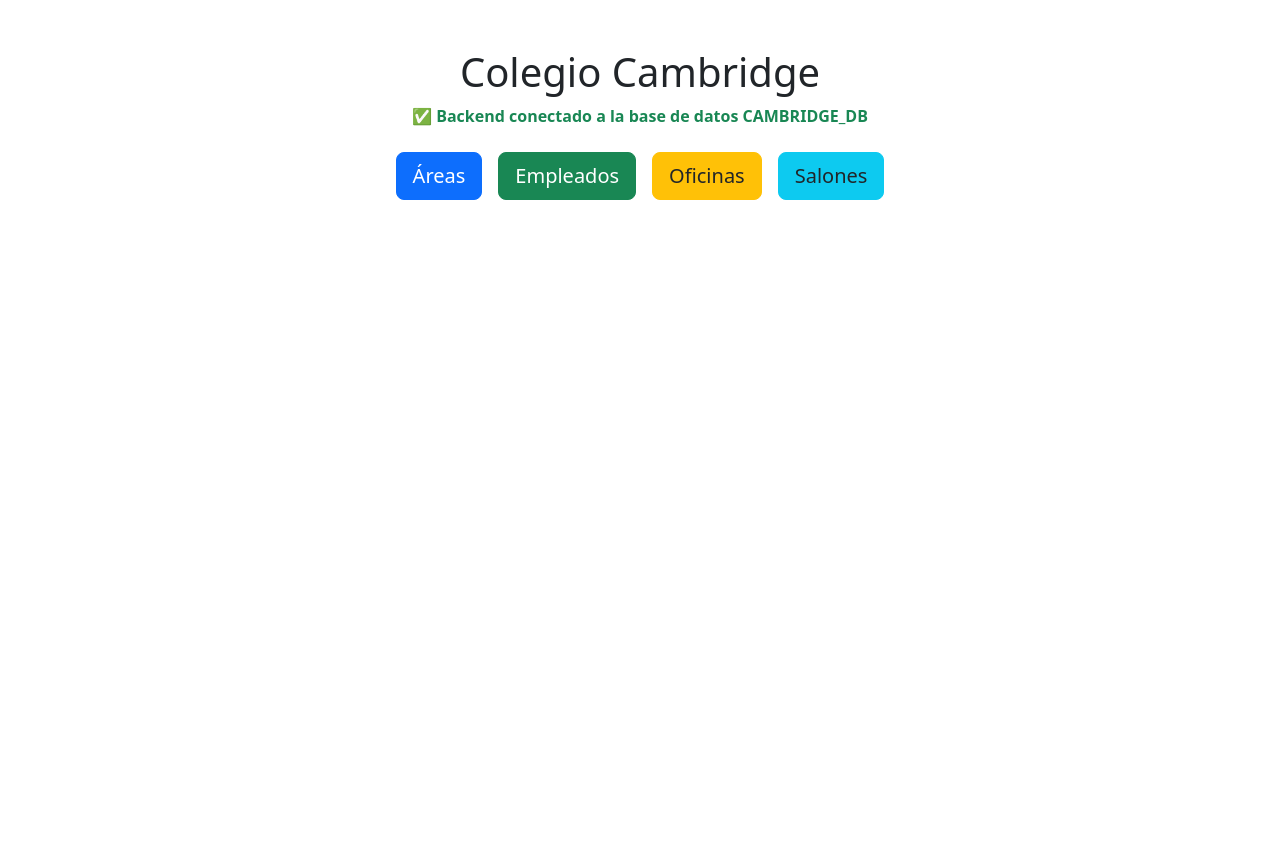
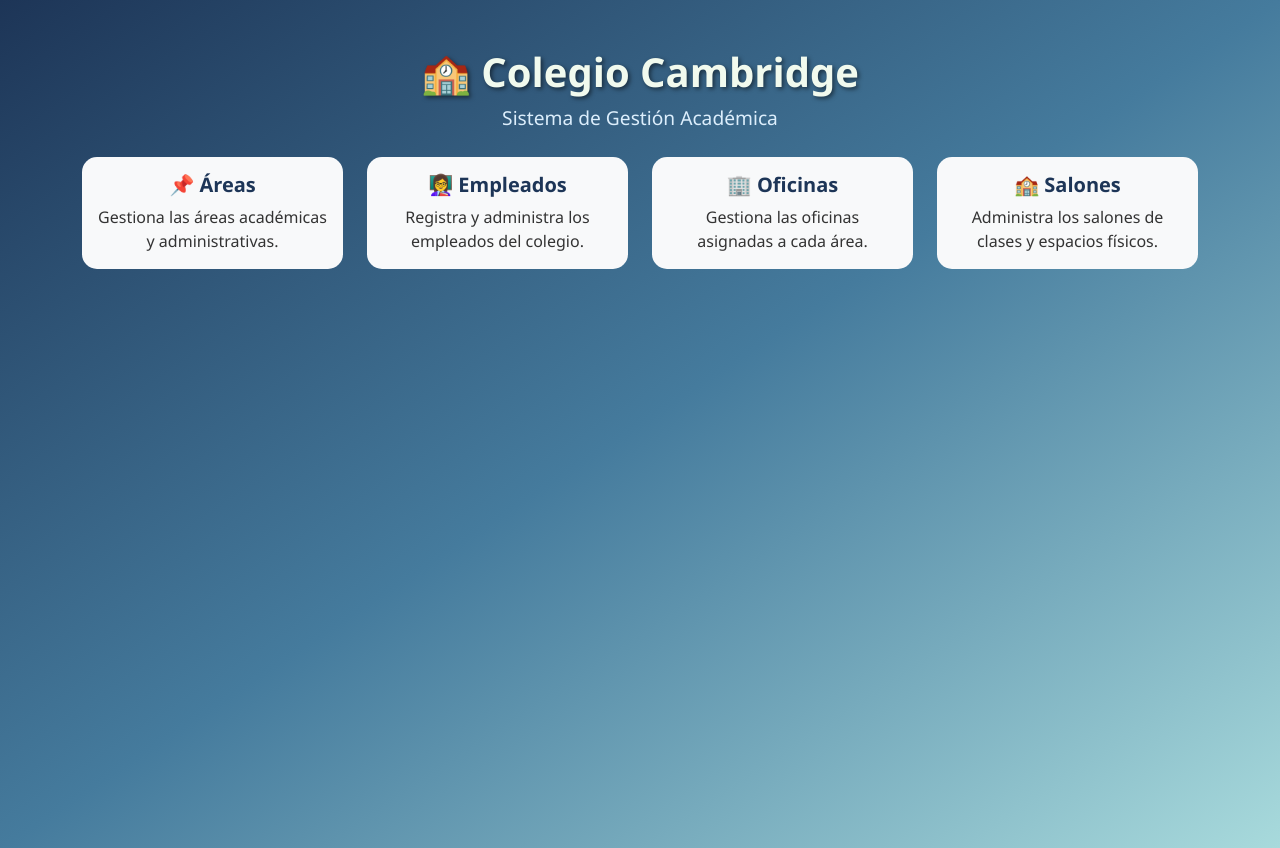
Before and after one commit to Drownfe/CRUD-CAMBRIDGE, a Flask app: page / in a window 1280 px wide. Before the commit the page ends 200 px from the top, so only its background shows below. Run offline with Flask 3, Linux system fonts and the light colour scheme.

Commit message:
Mejora de INDEX

```diff
--- /dev/null
+++ b/static/css/index.css
@@ -0,0 +1,39 @@
+body {
+  background: linear-gradient(to bottom right, #1d3557, #457b9d, #a8dadc);
+  font-family: 'Segoe UI', Tahoma, Geneva, Verdana, sans-serif;
+  color: #f1faee;
+  min-height: 100vh;
+}
+
+.titulo {
+  font-weight: bold;
+  color: #f1faee;
+  text-shadow: 2px 2px 4px rgba(0,0,0,0.5);
+}
+
+.subtitulo {
+  font-size: 1.2rem;
+  color: #dceefc;
+}
+
+.card-menu {
+  cursor: pointer;
+  transition: transform 0.2s, box-shadow 0.2s;
+  border: none;
+  border-radius: 15px;
+  background: #f8f9fa;
+}
+
+.card-menu:hover {
+  transform: translateY(-5px);
+  box-shadow: 0 8px 16px rgba(0,0,0,0.2);
+}
+
+.card-title {
+  font-weight: bold;
+  color: #1d3557;
+}
+
+.card-text {
+  color: #333;
+}
--- /dev/null
+++ b/static/js/index.js
@@ -0,0 +1,3 @@
+function irA(ruta) {
+  window.location.href = ruta;
+}
--- a/templates/index.html
+++ b/templates/index.html
@@ -2,40 +2,51 @@
 <html lang="es">
 <head>
   <meta charset="UTF-8">
-  <title>Colegio Cambridge</title>
-  <!-- Bootstrap -->
+  <title>Colegio Cambridge - Inicio</title>
   <link href="https://cdn.jsdelivr.net/npm/bootstrap@5.3.2/dist/css/bootstrap.min.css" rel="stylesheet">
-  <!-- Estilos personalizados -->
-  <link href="{{ url_for('static', filename='css/styles.css') }}" rel="stylesheet">
+  <link rel="stylesheet" href="{{ url_for('static', filename='css/index.css') }}">
 </head>
 <body>
-    <div class="container text-center mt-5">
-        <!-- Título -->
-        <h1 class="title-page">
-            <i class="fas fa-school"></i> Colegio Cambridge
-        </h1>
-        <p class="text-success fw-bold">
-            ✅ Backend conectado a la base de datos <strong>CAMBRIDGE_DB</strong>
-        </p>
+  <div class="container text-center mt-5">
+    <h1 class="titulo">🏫 Colegio Cambridge</h1>
+    <p class="subtitulo">Sistema de Gestión Académica</p>
 
-        <!-- Botones principales -->
-        <div class="d-flex justify-content-center flex-wrap gap-3 mt-4">
-            <a href="/areas" class="btn btn-primary btn-lg menu-btn">
-                <i class="fas fa-landmark"></i> Áreas
-            </a>
-            <a href="/empleados" class="btn btn-success btn-lg menu-btn">
-                <i class="fas fa-user-tie"></i> Empleados
-            </a>
-            <a href="/oficinas" class="btn btn-warning btn-lg menu-btn text-dark">
-                <i class="fas fa-building"></i> Oficinas
-            </a>
-            <a href="/salones" class="btn btn-info btn-lg menu-btn text-dark">
-                <i class="fas fa-chalkboard"></i> Salones
-            </a>
+    <div class="row mt-4">
+      <div class="col-md-3">
+        <div class="card card-menu" onclick="irA('/areas')">
+          <div class="card-body">
+            <h5 class="card-title">📌 Áreas</h5>
+            <p class="card-text">Gestiona las áreas académicas y administrativas.</p>
+          </div>
         </div>
+      </div>
+      <div class="col-md-3">
+        <div class="card card-menu" onclick="irA('/empleados')">
+          <div class="card-body">
+            <h5 class="card-title">👩‍🏫 Empleados</h5>
+            <p class="card-text">Registra y administra los empleados del colegio.</p>
+          </div>
+        </div>
+      </div>
+      <div class="col-md-3">
+        <div class="card card-menu" onclick="irA('/oficinas')">
+          <div class="card-body">
+            <h5 class="card-title">🏢 Oficinas</h5>
+            <p class="card-text">Gestiona las oficinas asignadas a cada área.</p>
+          </div>
+        </div>
+      </div>
+      <div class="col-md-3">
+        <div class="card card-menu" onclick="irA('/salones')">
+          <div class="card-body">
+            <h5 class="card-title">🏫 Salones</h5>
+            <p class="card-text">Administra los salones de clases y espacios físicos.</p>
+          </div>
+        </div>
+      </div>
     </div>
+  </div>
 
-    <!-- Bootstrap JS -->
-    <script src="https://cdn.jsdelivr.net/npm/bootstrap@5.3.2/dist/js/bootstrap.bundle.min.js"></script>
+  <script src="{{ url_for('static', filename='js/index.js') }}"></script>
 </body>
 </html>
```
